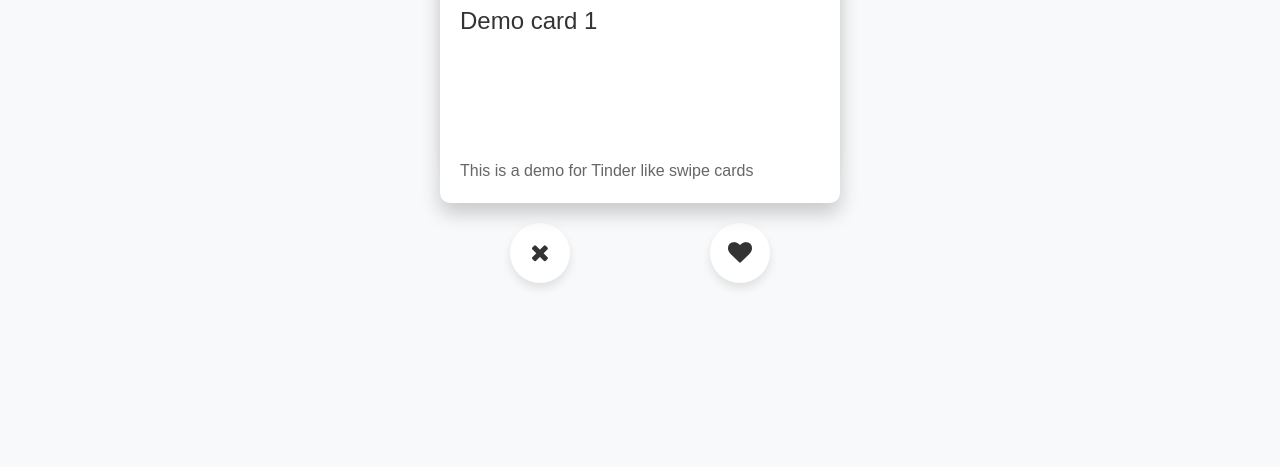
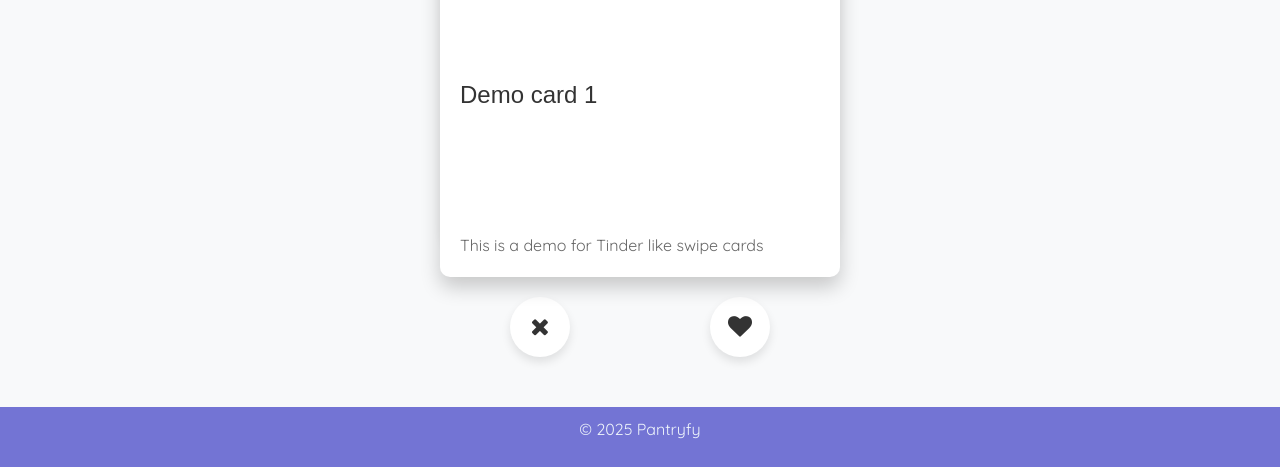
Before and after one commit to Brooklyn-STEAM/10044-Empowering-Users-to-Create-Meals-Utilizing-Refrigerator-Resources, a Flask app: page /swiper in a window 1280 px wide. Shown: the part 377-844 px from the top of the page. Before the commit the page ends 665 px from the top, so only its background shows below. Run offline with Flask 3, Linux system fonts and the light colour scheme; some libraries are stand-ins or nearby versions; some web fonts are replaced.

Commit message:
reverted navbar, changed font,edited swiper

```diff
--- a/static/styles.css
+++ b/static/styles.css
@@ -10,7 +10,17 @@
 html, body {
   height: 100%;
 }
-
+p {
+  font-family: "Quicksand", sans-serif;
+  font-weight: 400;
+  font-style: normal;
+}
+.quicksand-400 {
+  font-family: "Quicksand", sans-serif;
+  font-optical-sizing: auto;
+  font-weight: 400;
+  font-style: normal;
+}
 .nav {
   background-color: #1A0029;
   color: #54beff;
@@ -132,7 +142,18 @@ footer {
 .search {
 
   color: var(--grape);
+
+
 }
+
+.title {
+  color: var(--grape);
+  font-family: "Quicksand", sans-serif;
+  font-weight: 1000;
+  font-style: initial;
+
+}
+
 /* Media Queries (Only Override Necessary Styles) */
 @media (max-width: 600px) {
   .dot { max-width: 300px; }
--- a/templates/components/navbar.html.jinja
+++ b/templates/components/navbar.html.jinja
@@ -1,4 +1,4 @@
-<nav class=" our-nav navbar-dark bg-grape position-relative">
+<nav class="navbar navbar-expand-lg   position-relative">
   <div class="container-fluid">
     <a class="navbar-brand" href="#">
       <img src="/static/images/Pantryfy_logo.png" alt="Pantryfy Logo" width="30" height="30" class="d-inline-block align-top">
--- a/templates/homepage.html.jinja
+++ b/templates/homepage.html.jinja
@@ -11,6 +11,11 @@
   <link rel="preconnect" href="https://fonts.googleapis.com">
   <link rel="preconnect" href="https://fonts.gstatic.com" crossorigin>
   <link href="https://fonts.googleapis.com/css2?family=Libre+Caslon+Display&family=Libre+Caslon+Text:ital,wght@0,400;0,700;1,400&display=swap" rel="stylesheet">
+<link rel="preconnect" href="https://fonts.googleapis.com">
+<link rel="preconnect" href="https://fonts.gstatic.com" crossorigin>
+<link href="https://fonts.googleapis.com/css2?family=Quicksand:wght@300..700&display=swap" rel="stylesheet">
+
+
 </head>
 
 <body class="bg-body-tertiary ">
--- a/templates/swiper.html.jinja
+++ b/templates/swiper.html.jinja
@@ -17,6 +17,10 @@
   <link rel="preconnect" href="https://fonts.gstatic.com" crossorigin>
   <link href="https://fonts.googleapis.com/css2?family=Libre+Caslon+Display&family=Libre+Caslon+Text:ital,wght@0,400;0,700;1,400&display=swap" rel="stylesheet">
   <link rel="stylesheet" href="https://cdnjs.cloudflare.com/ajax/libs/font-awesome/4.7.0/css/font-awesome.min.css">
+  <link rel="preconnect" href="https://fonts.googleapis.com">
+<link rel="preconnect" href="https://fonts.gstatic.com" crossorigin>
+<link href="https://fonts.googleapis.com/css2?family=Quicksand:wght@300..700&display=swap" rel="stylesheet">
+
   <style>
     body {
       background-color: #f8f9fa;
@@ -89,12 +93,19 @@
     .tinder--card.removed {
       display: none;
     }
+    .swipepad{
+      margin-trim: 7;
+
+    }
   </style>
 </head>
 <body>
+
 <div class="bg-body-tertiary">
     {% include "components/navbar.html.jinja" %}
 </div>
+
+<h1 class="text-center title "> Find New Recipes </h1>
   <div class="tinder">
     <div class="tinder--cards">
       <div class="tinder--card">
@@ -118,6 +129,12 @@
       <button id="love"><i class="fa fa-heart"></i></button>
     </div>
   </div>
+
+ <footer>
+        <p>© 2025 Pantryfy</p>
+    </footer>
+
+
 
   <script src="https://cdnjs.cloudflare.com/ajax/libs/jquery/3.6.0/jquery.min.js"></script>
   <script src="https://cdnjs.cloudflare.com/ajax/libs/hammer.js/2.0.8/hammer.min.js"></script>
```
